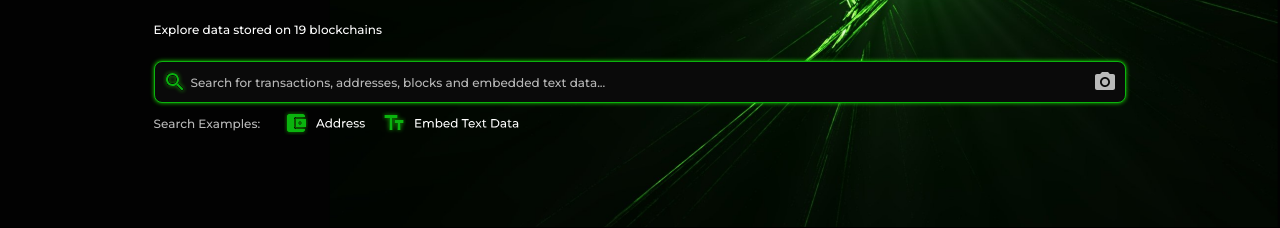
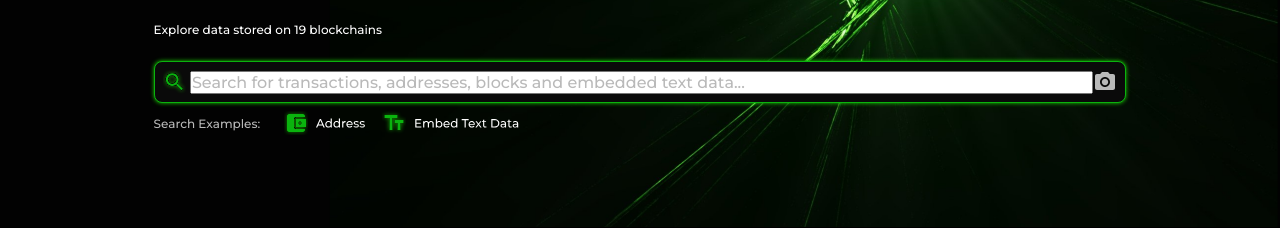
Before and after one commit to nntcao/zenonscraper-nextjs, a Next.js app: page / in a window 1280 px wide. Shown: the part 363-591 px from the top of the page. Built offline with nearby package versions, Linux system fonts and the light colour scheme.

Commit message:
Added inputbox functionality and styling

```diff
--- a/components/GenericComponents/SearchBar/SearchBar.module.scss
+++ b/components/GenericComponents/SearchBar/SearchBar.module.scss
@@ -13,8 +13,31 @@
 }
 
 .start {
+    flex-grow: 1;
+
     display: flex;
     flex-direction: row;
     align-items: center;
     gap: 4px
 }
+
+.inputBox {
+    color: var(--color-text);
+    font-size: 16px;
+    font-family: 'Montserrat-Medium';
+    width: 100%;
+    height: 100%;
+}
+
+.inputBox::placeholder {
+    color: var(--color-subtext);
+    font-family: 'Montserrat-Medium';
+}
+
+.start:hover .inputBox:not(:focus)::placeholder {
+    color: var(--color-text);
+}
+
+.inputBox:focus::placeholder {
+    color: transparent;
+}
--- a/components/GenericComponents/SearchBar/SearchBar.tsx
+++ b/components/GenericComponents/SearchBar/SearchBar.tsx
@@ -6,10 +6,13 @@ import styles from './SearchBar.module.scss'
 export default function SearchBar() {
     return (
         <div className={styles.box}>
-            <div className={styles.start}>
+            <form className={styles.start}>
                 <SearchIcon />
-                <SubtextMedium>Search for transactions, addresses, blocks and embedded text data...</SubtextMedium>
-            </div>
+                <input type="text"
+                    placeholder='Search for transactions, addresses, blocks and embedded text data...'
+                    className={styles.inputBox}
+                />
+            </form>
             <CameraIcon />
         </div>
     )
```
